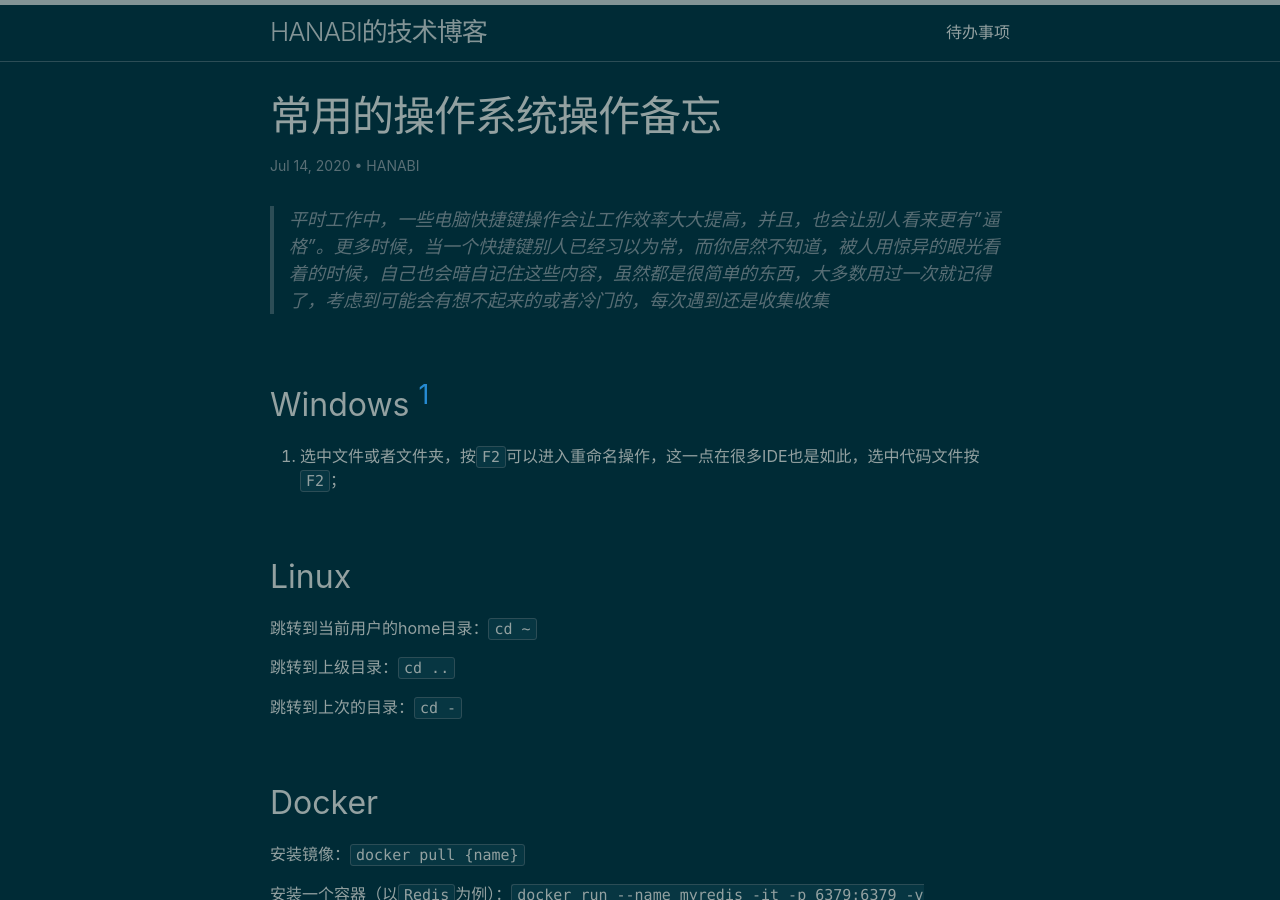
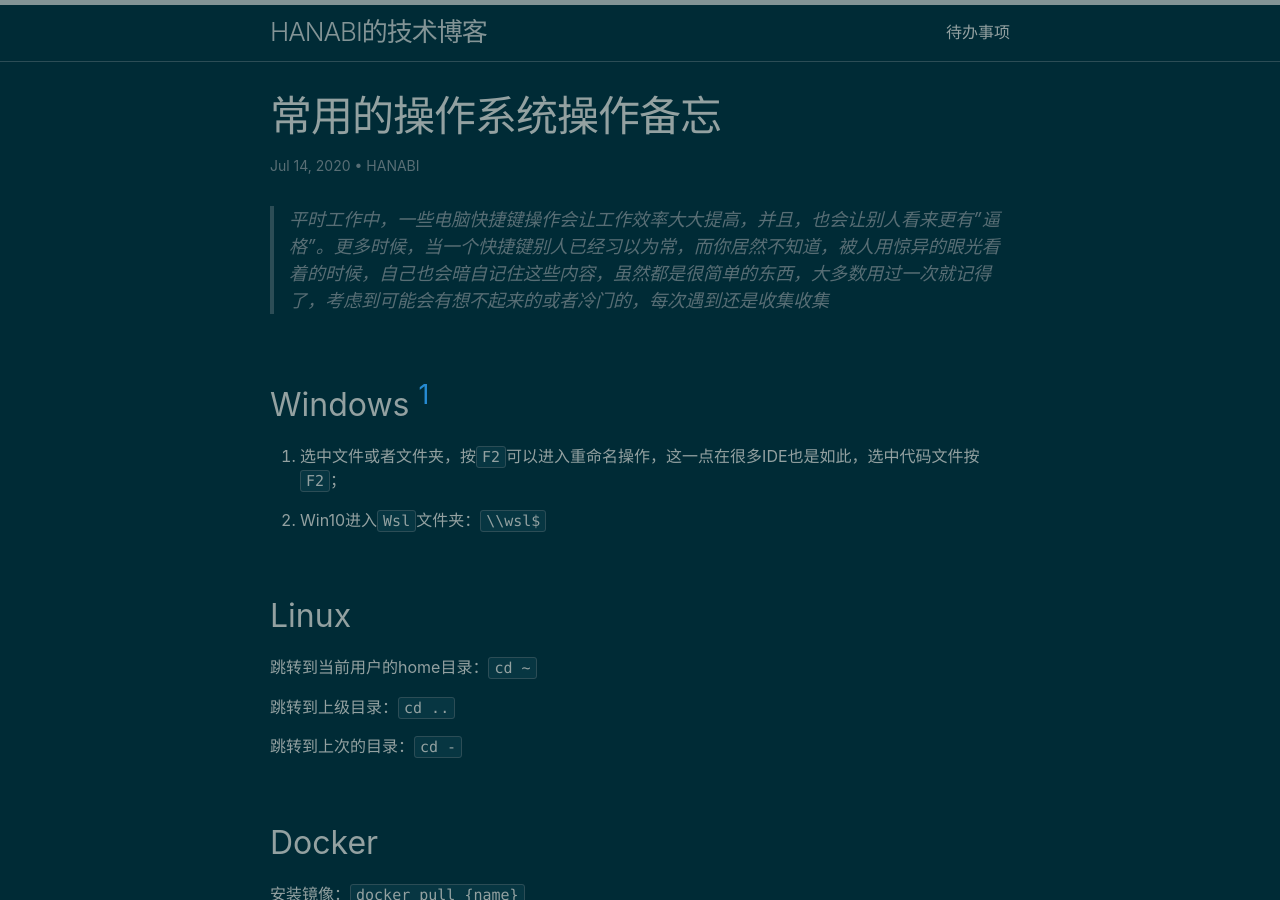
Before and after one commit to KamenRiderKuuga/kamenriderkuuga.github.io, a Jekyll site: the page built from _posts/2020-07-13-Tips-2.md, in a window 1280 px wide and 900 px high. Built offline with Jekyll 4.4.1, drawn with Linux system fonts in a browser that asks for light colours.

Commit message:
Update 2020-07-13-Tips-2.md

```diff
--- a/_posts/2020-07-13-Tips-2.md
+++ b/_posts/2020-07-13-Tips-2.md
@@ -12,7 +12,7 @@ tags: Tips
 
 1.	选中文件或者文件夹，按`F2`可以进入重命名操作，这一点在很多IDE也是如此，选中代码文件按`F2`；
 
-
+2. Win10进入`Wsl`文件夹：`\\wsl$`
 
 ## Linux
 
```
